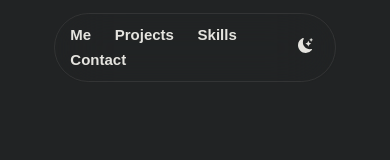
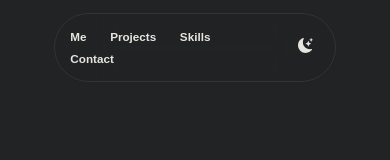
Before and after one commit to elaxolotl/my-portfolio, a React (Vite) app: page / in a window 390 px wide. Shown: the top 160 px of the page. Built offline with nearby package versions, Linux system fonts and the light colour scheme; a web font is replaced by a local one.

Commit message:
fixed mediaQueries

```diff
--- a/src/index.css
+++ b/src/index.css
@@ -250,8 +250,9 @@ nav {
           height: 100%;
           border-top-left-radius: 10px;
           border-top-right-radius: 10px;
+          padding: 1px;
           p{
-            padding: 5vh 5vw;
+            padding: 15% 2%;
           }
         }
       }
@@ -269,7 +270,6 @@ nav {
         background-color: var(--bg2);
         border-bottom-left-radius: 10px;
         border-bottom-right-radius: 10px;
-
       }
 
       h2 {
--- a/src/mediaQueries.css
+++ b/src/mediaQueries.css
@@ -71,7 +71,7 @@
             button{
                 margin: 0 !important;
                 padding: 0 !important;
-                font-size: 15px !important;
+                font-size: 3vw !important;
             }
         }
 
@@ -112,6 +112,11 @@
                     height: 20vh !important;
                     width: 50vw !important;
                 }
+                .project-description{
+                    p{
+                      padding: 20% 2% !important;
+                    }
+                  }
             }
             .projects-text {
                 height: 100% !important;
```
